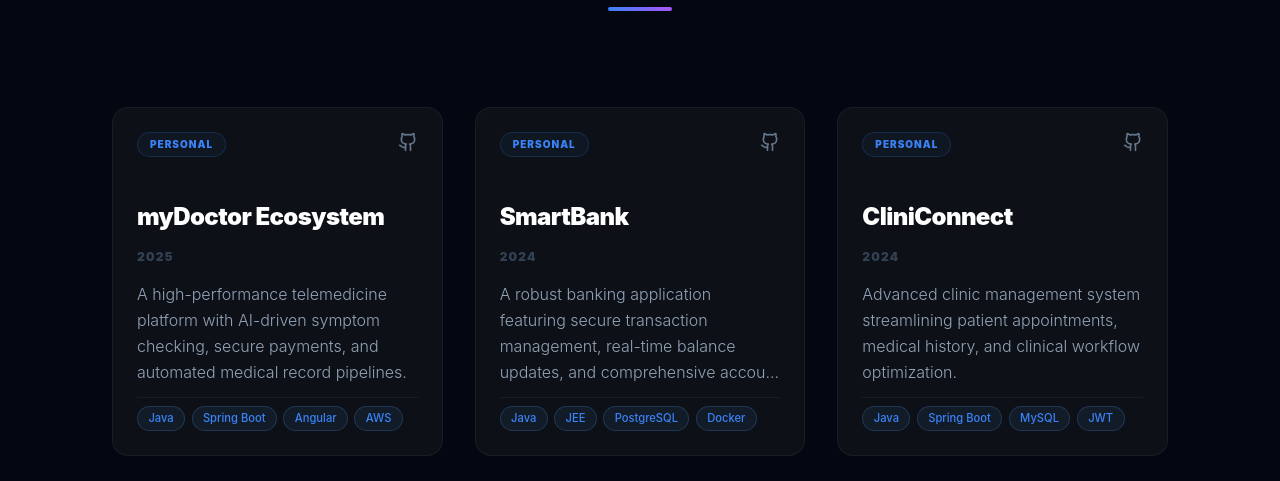
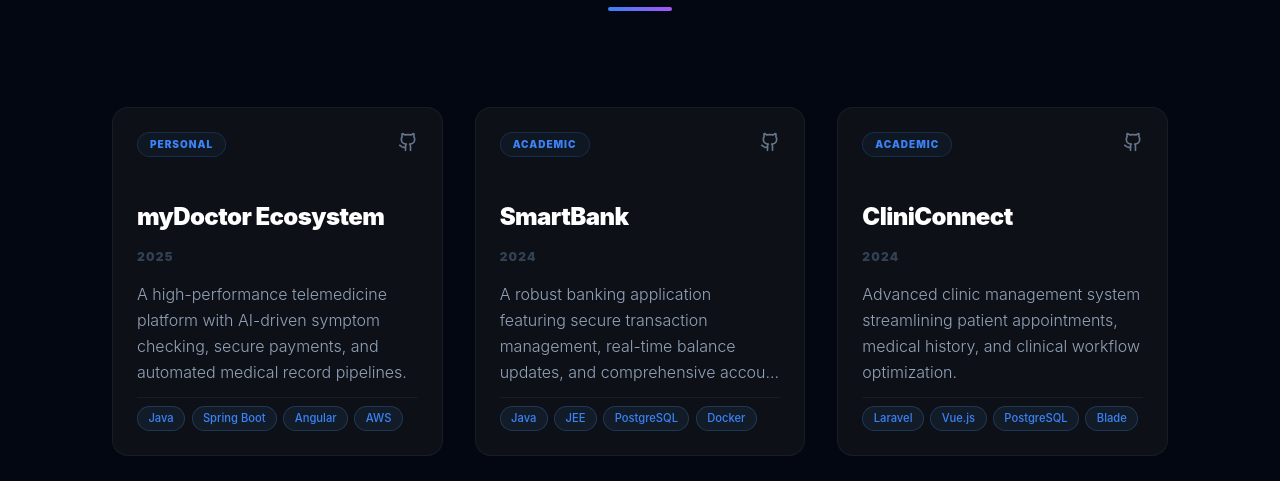
Before and after one commit to hariti-asm/asmaa-hariti, a React (Vite) app: page / in a window 1280 px wide. Shown: the part 2320-2801 px from the top of the page. Built offline with nearby package versions, Linux system fonts and the light colour scheme.

Commit message:
improvements

```diff
--- a/src/data/projects.ts
+++ b/src/data/projects.ts
@@ -16,7 +16,7 @@ export const projects: Project[] = [
     description: 'A robust banking application featuring secure transaction management, real-time balance updates, and comprehensive account auditing.',
     image: 'https://images.unsplash.com/photo-1601597111158-2fcee27019ed?auto=format&fit=crop&w=800&h=500',
     technologies: ['Java', 'JEE', 'PostgreSQL', 'Docker'],
-    company: 'PERSONAL',
+    company: 'ACADEMIC',
     date: '2024',
     githubUrl: 'https://github.com/hariti-asm/SmartBank'
   },
@@ -24,8 +24,8 @@ export const projects: Project[] = [
     title: 'CliniConnect',
     description: 'Advanced clinic management system streamlining patient appointments, medical history, and clinical workflow optimization.',
     image: 'https://images.unsplash.com/photo-1516549655169-df83a0774514?auto=format&fit=crop&w=800&h=500',
-    technologies: ['Java', 'Spring Boot', 'MySQL', 'JWT'],
-    company: 'PERSONAL',
+    technologies: ['Laravel', 'Vue.js', 'PostgreSQL', 'Blade'],
+    company: 'ACADEMIC',
     date: '2024',
     githubUrl: 'https://github.com/hariti-asm/CliniConnect'
   },
```
